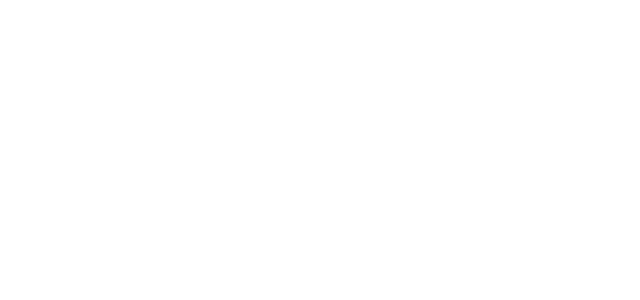
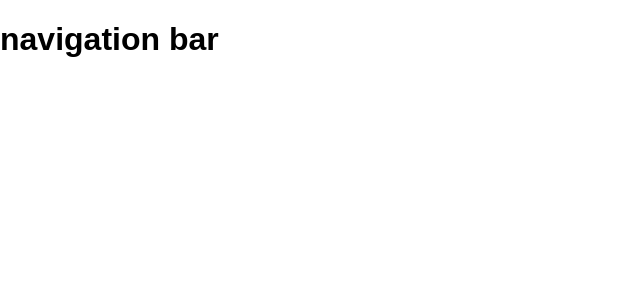
Before and after one commit to akrama23/e-comm-clothing, a React (Create React App) app in the folder elite-clothing/: page / in a window 1280 px wide. Before the commit this address had no page. Shown: the top 300 px of the page, without its empty margins (0-640 px from the left). Built offline with nearby package versions, Linux system fonts and the light colour scheme; a web font is replaced by a local one.

Commit message:
adding navigation bar

```diff
--- a/elite-clothing/src/App.js
+++ b/elite-clothing/src/App.js
@@ -1,11 +1,29 @@
-import { Routes, Route } from "react-router-dom";
+import { Routes, Route, Outlet } from "react-router-dom";
+
 import Home from "./routes/home/home.component";
+
+const Navigation = () => {
+  return (
+    <div>
+      <div>
+        <h1>navigation bar</h1>
+      </div>
+      <Outlet />
+    </div>
+  );
+};
+
+const Shop = () => {
+  return <hi>shop page</hi>;
+};
 
 const App = () => {
   return (
     <Routes>
-      <Route path='/home' element={<Home />}/>
-
+      <Route path="/" element={<Navigation />}>
+        <Route path="home" element={<Home />} />
+        <Route path="shop" element={<Shop />} />
+      </Route>
     </Routes>
   );
 };
```
